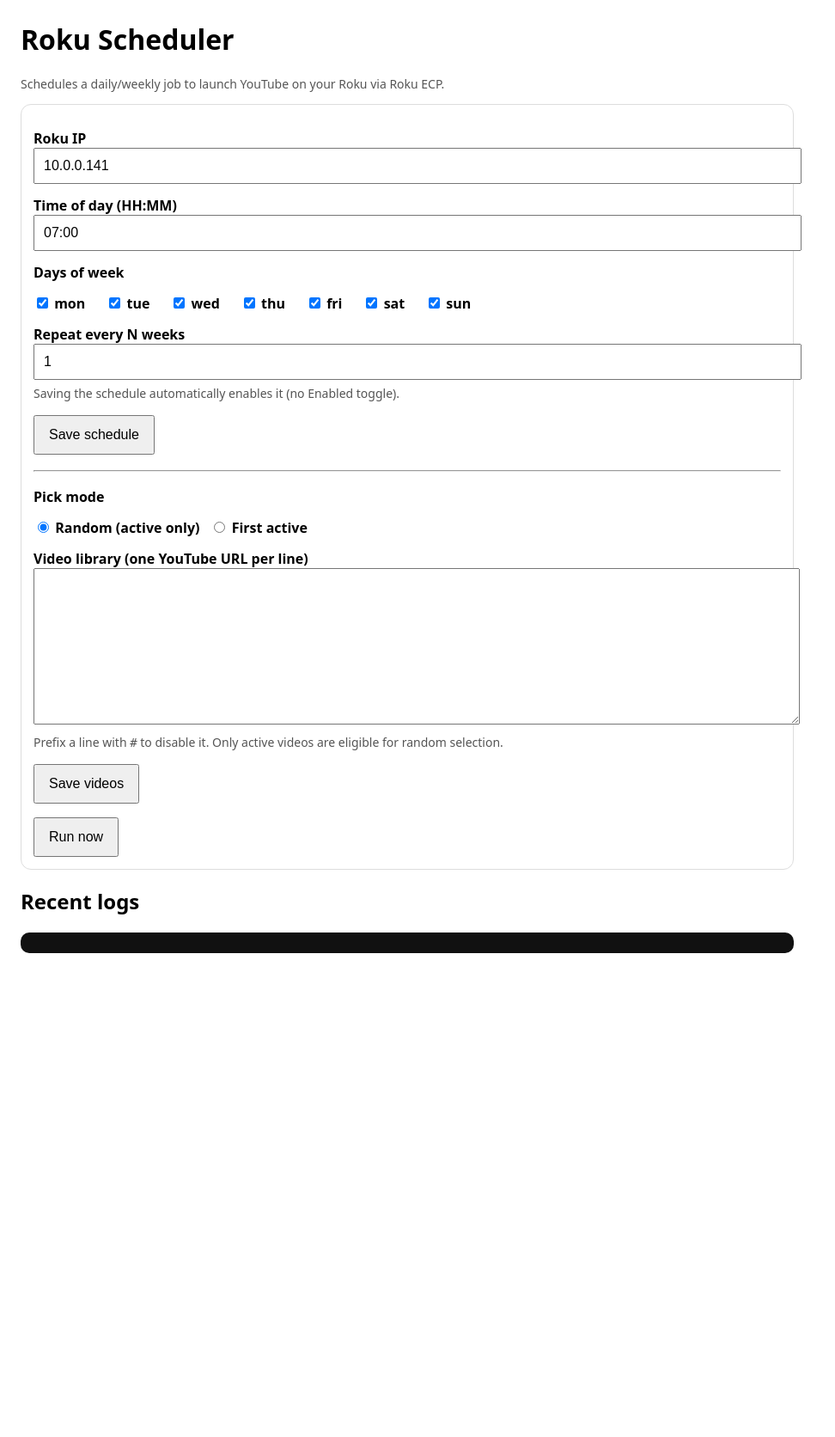
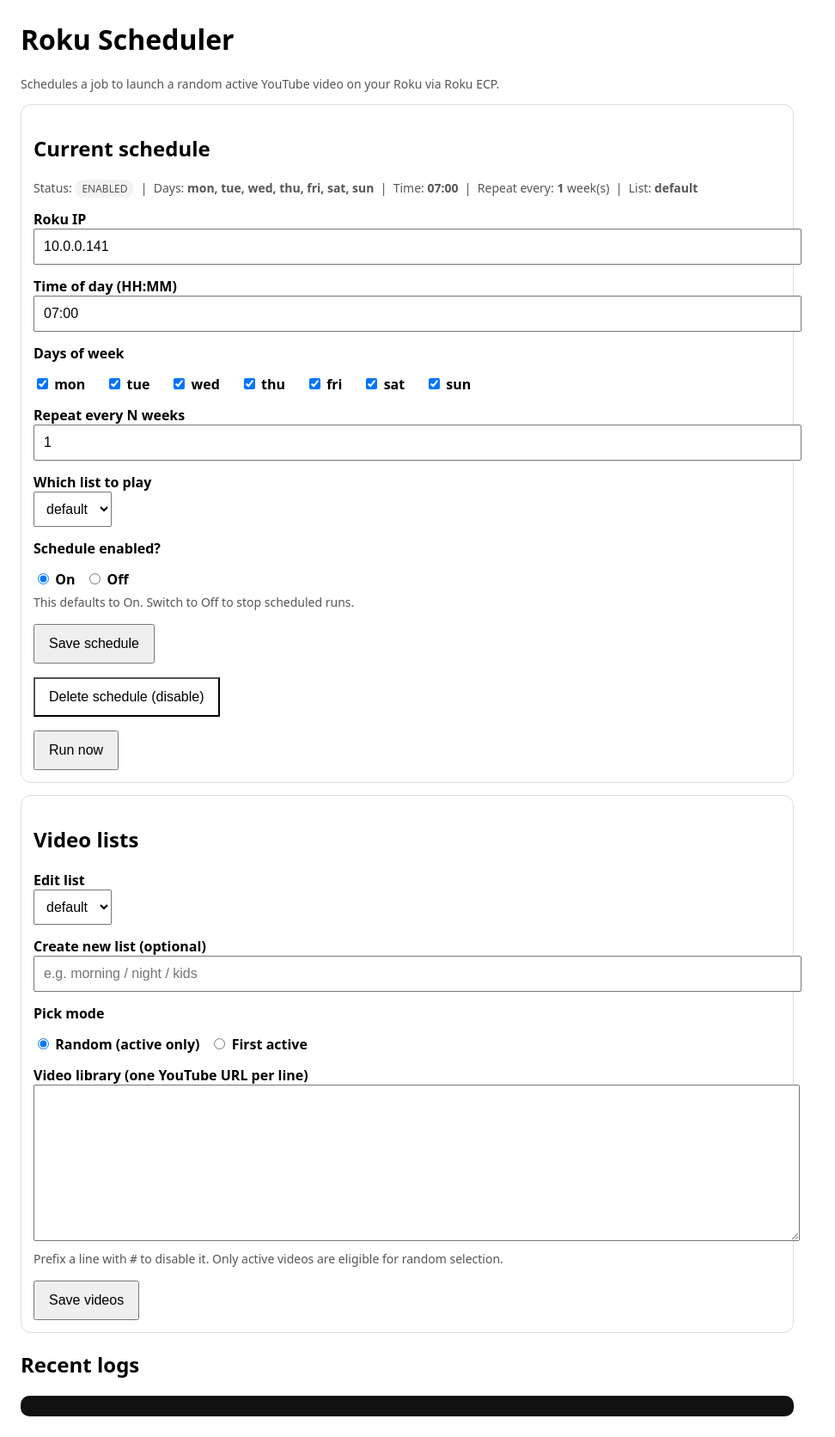
Before and after one commit to sketchmo4/roku_scheduler_ui, a FastAPI app: page / in a window 1280 px wide. Shown: the whole page at 86% size, without its empty margins (0-972 px from the left). Before the commit the page ends 1109 px from the top, so only its background shows below. Run offline with FastAPI, Linux system fonts and the light colour scheme; parts of the project's set-up code (start-up, migrations or seed data) failed here and were passed over.

Commit message:
Add schedule status display, enable radio, delete schedule, and multiple video lists

```diff
--- a/app/main.py
+++ b/app/main.py
@@ -27,21 +27,24 @@ LOG_PATH = DATA_DIR / "runs.log"
 
 DEFAULT_CONFIG: dict[str, Any] = {
     "roku_ip": "10.0.0.141",
+
+    # schedule
+    "enabled": True,
     "days": ["mon", "tue", "wed", "thu", "fri", "sat", "sun"],
     "time_hhmm": "07:00",
     "repeat_every_weeks": 1,
-    "press_home_first": False,
 
     # YouTube launching
     "launch_youtube": True,
     "youtube_app_name": "YouTube",
     "youtube_fallback_app_id": "837",
 
-    # Video library managed in the UI
-    "videos": [],  # [{"url": "https://www.youtube.com/watch?v=...", "active": true}]
+    # Video lists managed in the UI
+    "video_lists": {
+        "default": [],  # [{"url": "https://www.youtube.com/watch?v=...", "active": true}]
+    },
+    "selected_list": "default",
     "pick_mode": "random_active",  # random_active | first_active
-
-    "enabled": False,
 }
 
 
@@ -58,10 +61,23 @@ def load_config() -> dict:
         cfg = json.loads(CONFIG_PATH.read_text("utf-8"))
         merged = dict(DEFAULT_CONFIG)
         merged.update(cfg or {})
-        # normalize videos list
-        vids = merged.get("videos")
-        if not isinstance(vids, list):
-            merged["videos"] = []
+        # migrate legacy "videos" into video_lists.default if present
+        if isinstance(merged.get("videos"), list) and merged.get("videos") and not merged.get("video_lists", {}).get("default"):
+            merged.setdefault("video_lists", {}).setdefault("default", [])
+            merged["video_lists"]["default"] = merged["videos"]
+        merged.pop("videos", None)
+
+        # normalize video_lists
+        vls = merged.get("video_lists")
+        if not isinstance(vls, dict):
+            merged["video_lists"] = {"default": []}
+        merged.setdefault("video_lists", {}).setdefault("default", [])
+
+        sel = merged.get("selected_list") or "default"
+        if sel not in merged["video_lists"]:
+            sel = "default"
+        merged["selected_list"] = sel
+
         return merged
     except Exception:
         return dict(DEFAULT_CONFIG)
@@ -138,8 +154,10 @@ def run_roku(cfg: dict) -> None:
                 "youtube_fallback_app_id", "837"
             )
 
-            # pick video
-            videos = cfg.get("videos") or []
+            # pick video (from selected list)
+            video_lists = cfg.get("video_lists") or {}
+            list_name = cfg.get("selected_list") or "default"
+            videos = video_lists.get(list_name) or []
             active = [v for v in videos if (v or {}).get("active") and (v or {}).get("url")]
             pick_mode = (cfg.get("pick_mode") or "random_active").strip()
 
@@ -159,7 +177,7 @@ def run_roku(cfg: dict) -> None:
                 return
 
             launch(roku_ip, str(app_id), params=params)
-            log(f"OK: launched YouTube video: {chosen_url}")
+            log(f"OK: launched YouTube video (list={list_name}): {chosen_url}")
     except Exception as e:
         log(f"ERROR: {type(e).__name__}: {e}")
 
@@ -196,6 +214,8 @@ def save_schedule(
     time_hhmm: str = Form(...),
     repeat_every_weeks: int = Form(1),
     days: list[str] = Form(default=[]),
+    enabled: str = Form(default="on"),
+    selected_list: str = Form(default="default"),
 ):
     cfg = load_config()
     cfg["roku_ip"] = roku_ip.strip()
@@ -203,8 +223,14 @@ def save_schedule(
     cfg["repeat_every_weeks"] = int(repeat_every_weeks)
     cfg["days"] = [d for d in days if d in ("mon", "tue", "wed", "thu", "fri", "sat", "sun")]
 
-    # Always enable when saving schedule (no toggle in UI)
-    cfg["enabled"] = True
+    cfg["enabled"] = (enabled == "on")
+
+    # select which list this schedule uses
+    vls = cfg.get("video_lists") or {}
+    if selected_list in vls:
+        cfg["selected_list"] = selected_list
+    else:
+        cfg["selected_list"] = "default"
 
     save_config(cfg)
     try:
@@ -217,6 +243,8 @@ def save_schedule(
 
 @app.post("/save-videos")
 def save_videos(
+    list_name: str = Form(default="default"),
+    new_list_name: str = Form(default=""),
     pick_mode: str = Form(default="random_active"),
     videos_text: str = Form(default=""),
 ):
@@ -226,6 +254,18 @@ def save_videos(
     if pick_mode not in ("random_active", "first_active"):
         pick_mode = "random_active"
     cfg["pick_mode"] = pick_mode
+
+    vls = cfg.get("video_lists") or {}
+    if not isinstance(vls, dict):
+        vls = {"default": []}
+
+    nl = (new_list_name or "").strip()
+    if nl:
+        vls.setdefault(nl, [])
+        list_name = nl
+
+    if list_name not in vls:
+        list_name = "default"
 
     videos = []
     for raw in (videos_text or "").splitlines():
@@ -238,9 +278,24 @@ def save_videos(
             line = line.lstrip("#").strip()
         if line:
             videos.append({"url": line, "active": active})
-    cfg["videos"] = videos
+    vls[list_name] = videos
+
+    cfg["video_lists"] = vls
+    cfg["selected_list"] = list_name
 
     save_config(cfg)
+    return RedirectResponse(url="/", status_code=303)
+
+
+@app.post("/delete-schedule")
+def delete_schedule():
+    cfg = load_config()
+    cfg["enabled"] = False
+    save_config(cfg)
+    try:
+        schedule_job(cfg)
+    except Exception:
+        pass
     return RedirectResponse(url="/", status_code=303)
 
 
--- a/app/templates/index.html
+++ b/app/templates/index.html
@@ -13,13 +13,29 @@
       pre { background:#111; color:#eee; padding: 12px; border-radius: 10px; overflow:auto; }
       .hint { color:#555; font-size: 14px; margin-top: 6px; }
       .card { border:1px solid #ddd; border-radius: 12px; padding: 14px; margin-top: 14px; }
+      hr { border:0; border-top:1px solid #eee; margin: 18px 0; }
+      .pill { display:inline-block; padding:2px 8px; border-radius:999px; background:#f3f3f3; font-size:12px; }
     </style>
   </head>
   <body>
     <h1>Roku Scheduler</h1>
-    <div class="hint">Schedules a daily/weekly job to launch YouTube on your Roku via Roku ECP.</div>
+    <div class="hint">Schedules a job to launch a random active YouTube video on your Roku via Roku ECP.</div>
 
     <div class="card">
+      <h2>Current schedule</h2>
+      <div class="hint">
+        Status:
+        {% if cfg.enabled %}
+          <span class="pill">ENABLED</span>
+        {% else %}
+          <span class="pill">DISABLED</span>
+        {% endif %}
+        &nbsp;|&nbsp; Days: <b>{{ cfg.days|join(', ') }}</b>
+        &nbsp;|&nbsp; Time: <b>{{ cfg.time_hhmm }}</b>
+        &nbsp;|&nbsp; Repeat every: <b>{{ cfg.repeat_every_weeks }}</b> week(s)
+        &nbsp;|&nbsp; List: <b>{{ cfg.selected_list }}</b>
+      </div>
+
       <form method="post" action="/save-schedule">
         <label>Roku IP</label>
         <input type="text" name="roku_ip" value="{{ cfg.roku_ip }}" />
@@ -36,14 +52,46 @@
 
         <label>Repeat every N weeks</label>
         <input type="number" min="1" max="12" name="repeat_every_weeks" value="{{ cfg.repeat_every_weeks }}" />
-        <div class="hint">Saving the schedule automatically enables it (no Enabled toggle).</div>
+
+        <label>Which list to play</label>
+        <select name="selected_list" style="padding:10px; font-size:16px;">
+          {% for name in cfg.video_lists.keys() %}
+            <option value="{{ name }}" {% if name == cfg.selected_list %}selected{% endif %}>{{ name }}</option>
+          {% endfor %}
+        </select>
+
+        <label>Schedule enabled?</label>
+        <div class="row">
+          <label><input type="radio" name="enabled" value="on" {% if cfg.enabled %}checked{% endif %}/> On</label>
+          <label><input type="radio" name="enabled" value="off" {% if not cfg.enabled %}checked{% endif %}/> Off</label>
+        </div>
+        <div class="hint">This defaults to On. Switch to Off to stop scheduled runs.</div>
 
         <button type="submit">Save schedule</button>
       </form>
 
-      <hr style="margin: 18px 0;"/>
+      <form method="post" action="/delete-schedule" onsubmit="return confirm('Disable schedule?');">
+        <button type="submit" style="background:#fff;">Delete schedule (disable)</button>
+      </form>
 
+      <form method="post" action="/run-now">
+        <button type="submit">Run now</button>
+      </form>
+    </div>
+
+    <div class="card">
+      <h2>Video lists</h2>
       <form method="post" action="/save-videos">
+        <label>Edit list</label>
+        <select name="list_name" style="padding:10px; font-size:16px;">
+          {% for name in cfg.video_lists.keys() %}
+            <option value="{{ name }}" {% if name == cfg.selected_list %}selected{% endif %}>{{ name }}</option>
+          {% endfor %}
+        </select>
+
+        <label>Create new list (optional)</label>
+        <input type="text" name="new_list_name" placeholder="e.g. morning / night / kids" />
+
         <label>Pick mode</label>
         <div class="row">
           <label><input type="radio" name="pick_mode" value="random_active" {% if cfg.pick_mode == 'random_active' %}checked{% endif %}/> Random (active only)</label>
@@ -51,15 +99,11 @@
         </div>
 
         <label>Video library (one YouTube URL per line)</label>
-        <textarea name="videos_text" rows="10" style="width:100%; padding:10px; font-size:14px;">{% for v in cfg.videos %}{% if not v.active %}# {% endif %}{{ v.url }}
+        <textarea name="videos_text" rows="10" style="width:100%; padding:10px; font-size:14px;">{% for v in (cfg.video_lists.get(cfg.selected_list) or []) %}{% if not v.active %}# {% endif %}{{ v.url }}
 {% endfor %}</textarea>
         <div class="hint">Prefix a line with <code>#</code> to disable it. Only active videos are eligible for random selection.</div>
 
         <button type="submit">Save videos</button>
-      </form>
-
-      <form method="post" action="/run-now">
-        <button type="submit">Run now</button>
       </form>
     </div>
 
```
